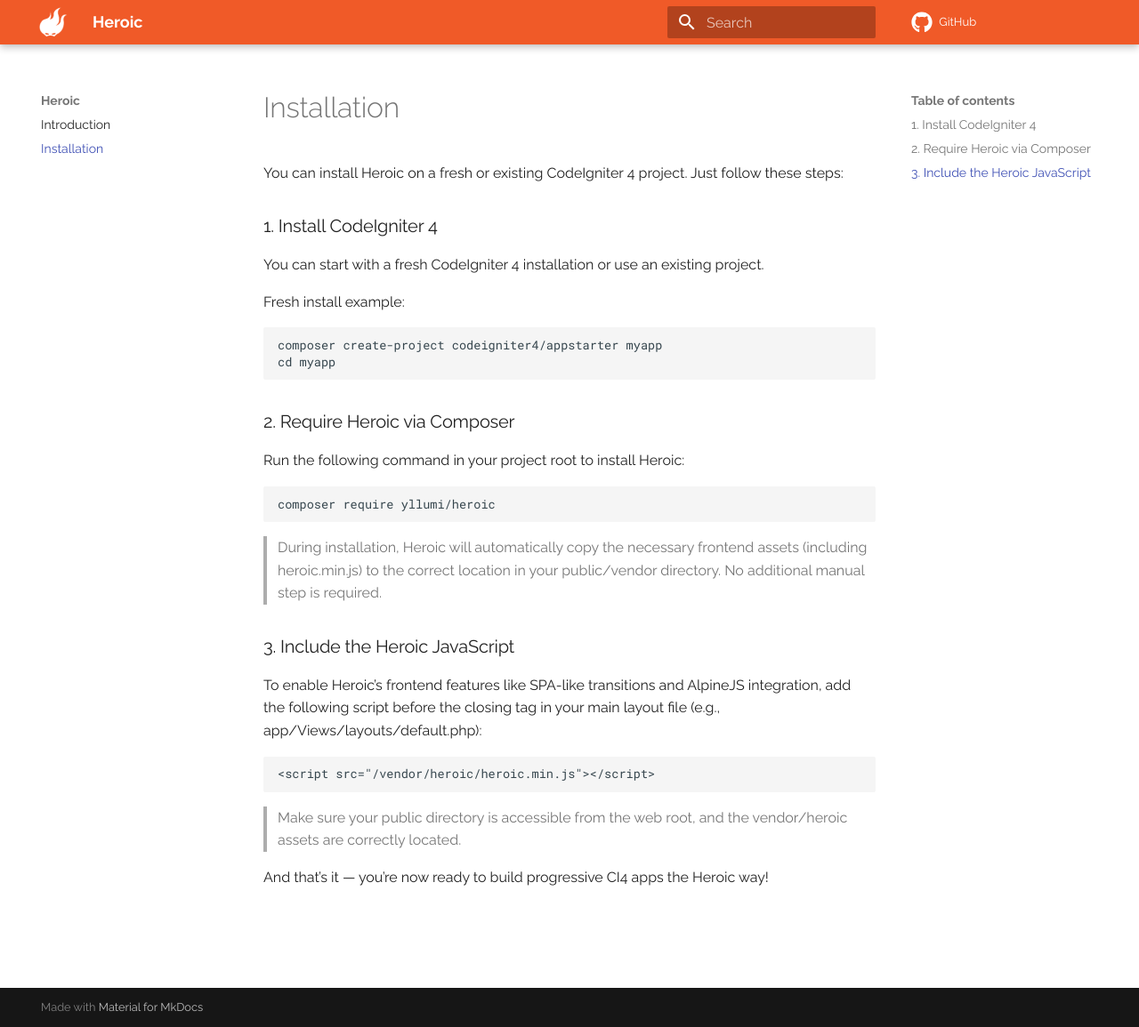
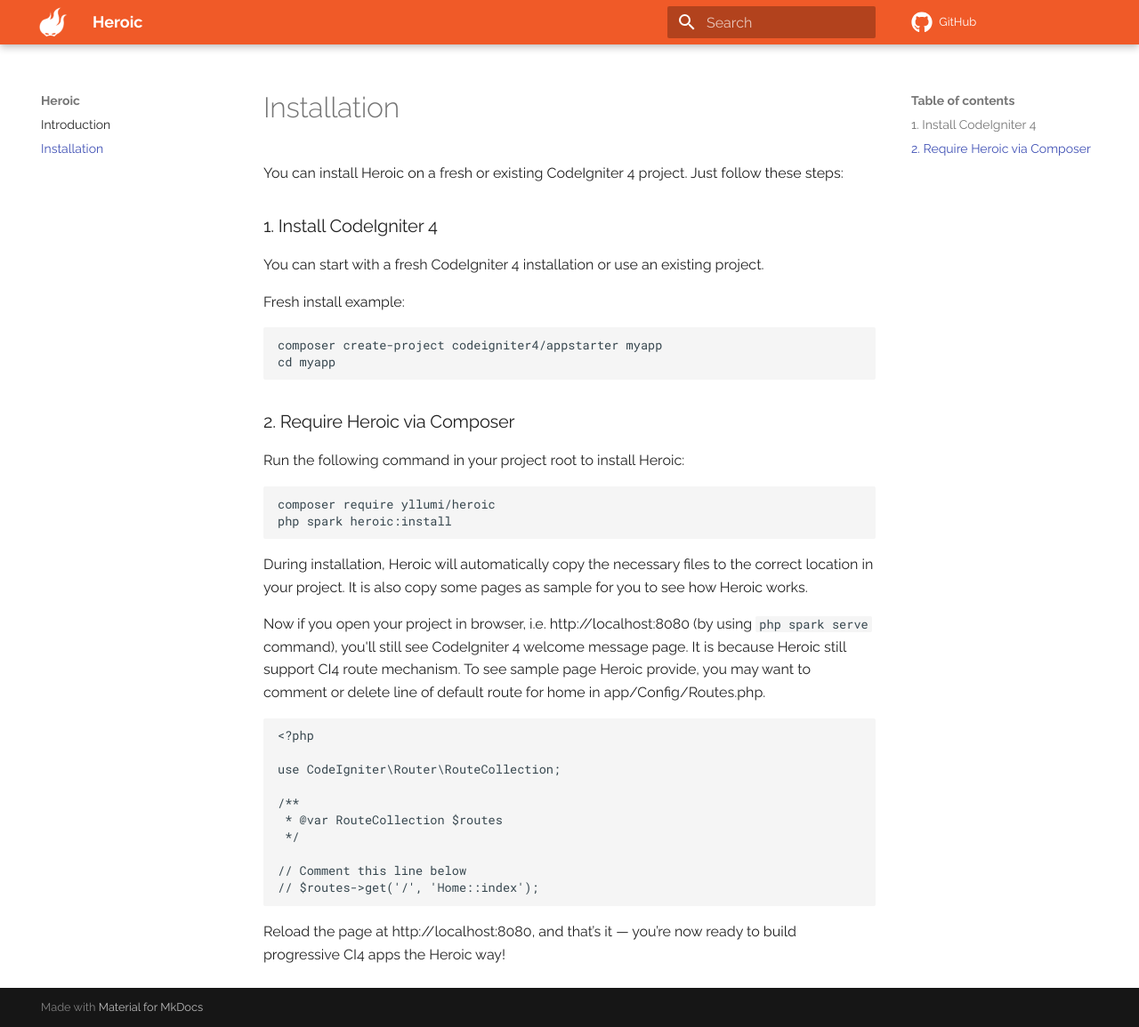
Before and after one commit to yllumi/heroic, an MkDocs documentation site: the page built from docs/installation.md, in a window 1280 px wide and 1155 px high. Shown: the whole window at 89% size. Built offline with MkDocs 1.6.1 and Material for MkDocs 9.7.7, drawn with Linux system fonts in a browser that asks for light colours; comment, search, counter and statistics services are not loaded.

Commit message:
Update installation instruction

````diff
--- a/docs/installation.md
+++ b/docs/installation.md
@@ -15,18 +15,24 @@
 
 ```bash
 composer require yllumi/heroic
+php spark heroic:install
 ```
 
-> During installation, Heroic will automatically copy the necessary frontend assets (including heroic.min.js) to the correct location in your public/vendor directory. No additional manual step is required.
+During installation, Heroic will automatically copy the necessary files to the correct location in your project. It is also copy some pages as sample for you to see how Heroic works.
 
-### 3. Include the Heroic JavaScript
+Now if you open your project in browser, i.e. http://localhost:8080 (by using `php spark serve` command), you'll still see CodeIgniter 4 welcome message page. It is because Heroic still support CI4 route mechanism. To see sample page Heroic provide, you may want to comment or delete line of default route for home in app/Config/Routes.php.
 
-To enable Heroic’s frontend features like SPA-like transitions and AlpineJS integration, add the following script before the closing </body> tag in your main layout file (e.g., app/Views/layouts/default.php):
+```php
+<?php
 
-```html
-<script src="/vendor/heroic/heroic.min.js"></script>
+use CodeIgniter\Router\RouteCollection;
+
+/**
+ * @var RouteCollection $routes
+ */
+
+// Comment this line below
+// $routes->get('/', 'Home::index');
 ```
 
-> Make sure your public directory is accessible from the web root, and the vendor/heroic assets are correctly located.
-
-And that’s it — you’re now ready to build progressive CI4 apps the Heroic way!
+Reload the page at http://localhost:8080, and that’s it — you’re now ready to build progressive CI4 apps the Heroic way!
````
